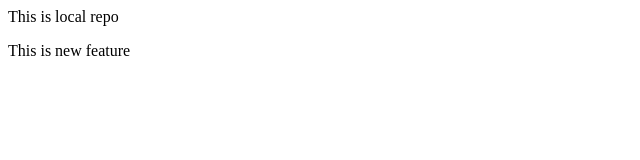
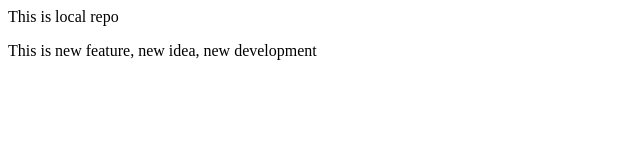
Before and after one commit to Chandanpaulstu/localRepo, a plain HTML site: page index.html in a window 1280 px wide. Shown: the whole page, without its empty margins (0-640 px from the left). Drawn offline with Linux system fonts and the light colour scheme.

Commit message:
line modification

```diff
--- a/index.html
+++ b/index.html
@@ -1,2 +1,2 @@
 <p>This is local repo</p>
-<p>This is new feature</p>
+<p>This is new feature, new idea, new development</p>
```
